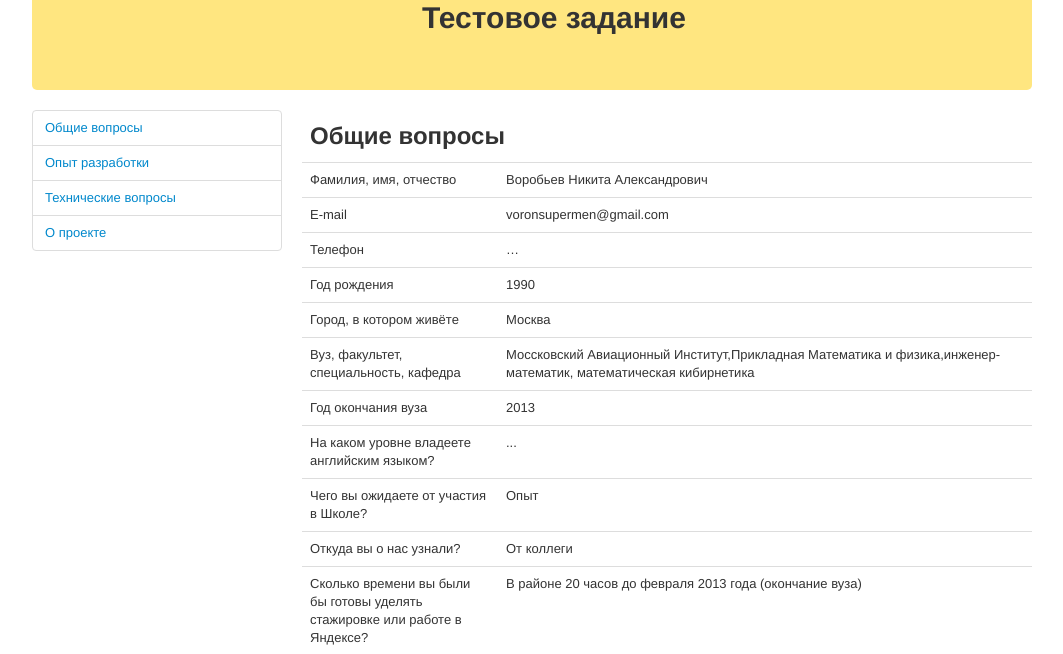
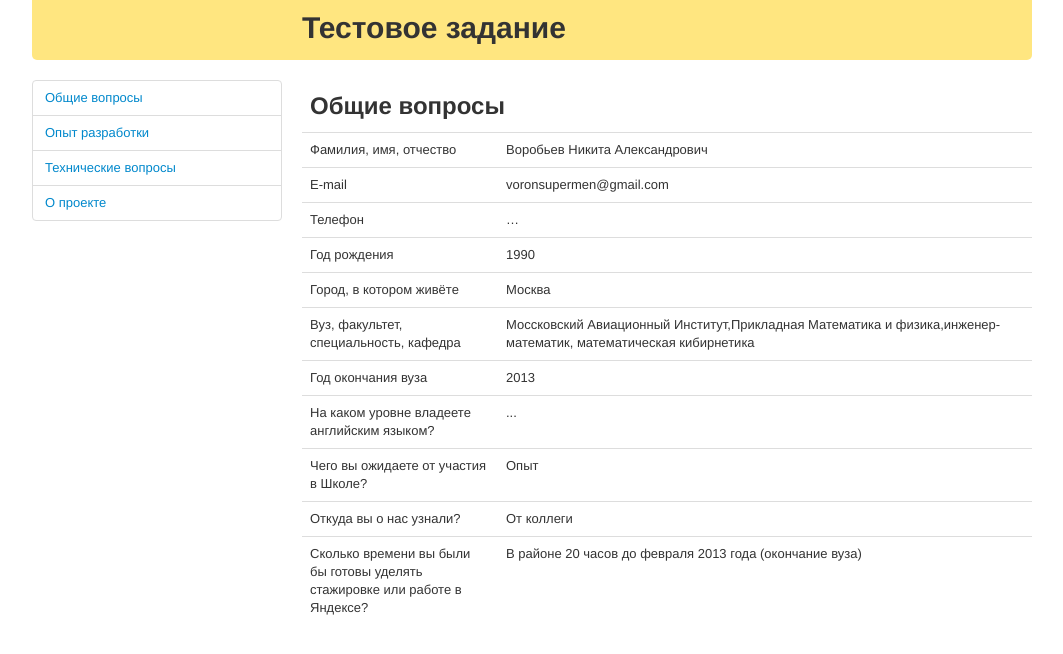
Before and after one commit to vora-bei/site-card-for-Yandex, a PHP site: page / in a window 1280 px wide. Shown: the top 654 px of the page, without its empty margins (108-1171 px from the left). Run offline with PHP 8.4, Linux system fonts and the light colour scheme.

Commit message:
[[#8]] Верстка шапки

```diff
--- a/css/style.css
+++ b/css/style.css
@@ -76,14 +76,14 @@ input {
 -----------------------------------------------------------------------------*/
 #header {
 
-    height: 90px;
+    height: 60px;
     background: #FFE680;
     border-radius: 0px 0px 5px 5px;
 
 }
 #header h1 {
-
-    padding-left: 390px;
+    margin-top: 10px;
+    padding-left: 270px;
 }
 .header-left{
     padding-left: 50px;
```
